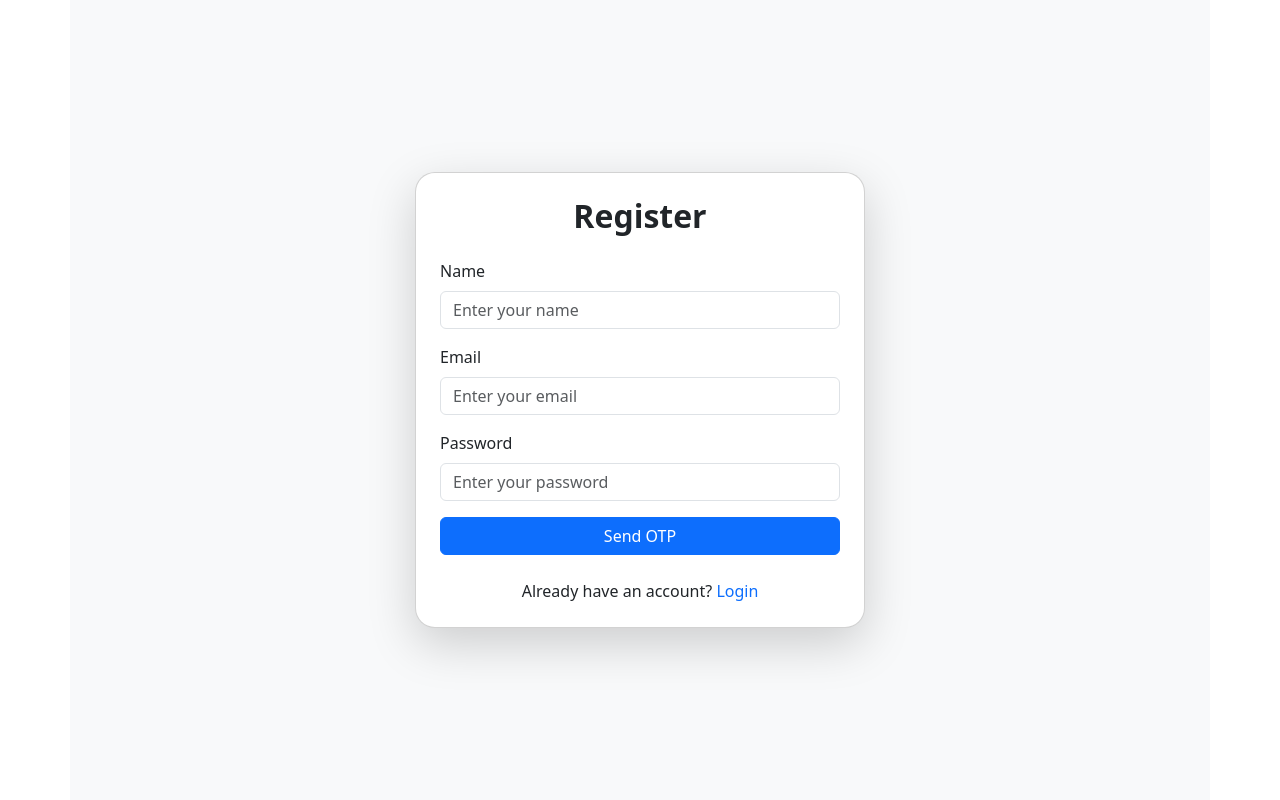
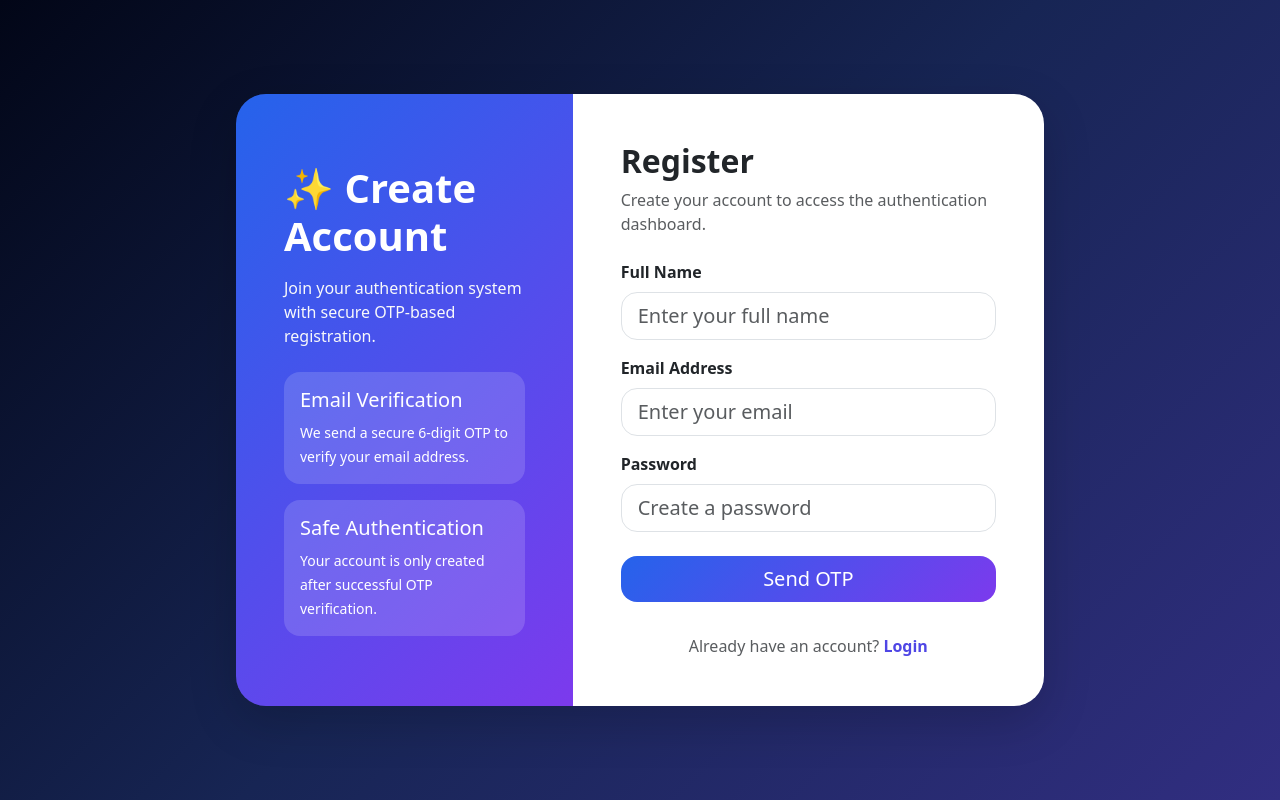
Before and after one commit to marisangithub/Authentication-frontend, a React app: page /register in a window 1280 px wide. Built offline with nearby package versions, Linux system fonts and the light colour scheme; the HTML template or start-up script is replaced by a standard one.

Commit message:
Update Register.jsx

```diff
--- a/src/pages/Register.jsx
+++ b/src/pages/Register.jsx
@@ -1,6 +1,7 @@
 import { useState } from 'react';
 import axios from 'axios';
 import { useNavigate } from 'react-router-dom';
+import 'bootstrap/dist/css/bootstrap.min.css';
 
 export default function Register() {
   const navigate = useNavigate();
@@ -16,6 +17,8 @@ export default function Register() {
   const [loading, setLoading] = useState(false);
   const [message, setMessage] = useState('');
   const [error, setError] = useState('');
+
+  const api = 'https://authentication-backend-5fku.onrender.com/api/auth';
 
   const handleChange = (e) => {
     setFormData({
@@ -36,12 +39,9 @@ export default function Register() {
     try {
       setLoading(true);
 
-      const response = await axios.post(
-        'https://authentication-backend-5fku.onrender.com/api/auth/register/send-otp',
-        {
+      const response = await axios.post(`${api}/register/send-otp`, {
         email: formData.email,
-        }
-      );
+      });
 
       setMessage(response.data.message);
       setOtpSent(true);
@@ -65,7 +65,7 @@ export default function Register() {
       setLoading(true);
 
       const response = await axios.post(
-        'https://authentication-backend-5fku.onrender.com/api/auth/register/verify-otp',
+        `${api}/register/verify-otp`,
         formData
       );
 
@@ -73,7 +73,7 @@ export default function Register() {
 
       setTimeout(() => {
         navigate('/login');
-      }, 1500);
+      }, 1800);
     } catch (err) {
       setError(err.response?.data?.message || 'Registration failed');
     } finally {
@@ -82,53 +82,100 @@ export default function Register() {
   };
 
   return (
-    <div className="container d-flex justify-content-center align-items-center min-vh-100 bg-light">
-      <div className="card shadow-lg p-4" style={{ width: '100%', maxWidth: '450px', borderRadius: '20px' }}>
-        <h2 className="text-center mb-4 fw-bold">Register</h2>
+    <div
+      className="min-vh-100 d-flex align-items-center justify-content-center px-3"
+      style={{
+        background: 'linear-gradient(135deg, #020617, #172554, #312e81)',
+      }}
+    >
+      <div className="row w-100 justify-content-center">
+        <div className="col-lg-10 col-xl-8">
+          <div
+            className="card border-0 shadow-lg overflow-hidden"
+            style={{
+              borderRadius: '30px',
+              background: 'rgba(255,255,255,0.08)',
+              backdropFilter: 'blur(18px)',
+            }}
+          >
+            <div className="row g-0">
+              <div
+                className="col-md-5 d-none d-md-flex flex-column justify-content-center text-white p-5"
+                style={{
+                  background: 'linear-gradient(135deg, #2563eb, #7c3aed)',
+                }}
+              >
+                <h1 className="fw-bold mb-3">✨ Create Account</h1>
+                <p className="mb-4 text-light">
+                  Join your authentication system with secure OTP-based registration.
+                </p>
+
+                <div
+                  className="rounded-4 p-3 mb-3"
+                  style={{ background: 'rgba(255,255,255,0.15)' }}
+                >
+                  <h5>Email Verification</h5>
+                  <small>
+                    We send a secure 6-digit OTP to verify your email address.
+                  </small>
+                </div>
+
+                <div
+                  className="rounded-4 p-3"
+                  style={{ background: 'rgba(255,255,255,0.15)' }}
+                >
+                  <h5>Safe Authentication</h5>
+                  <small>
+                    Your account is only created after successful OTP verification.
+                  </small>
+                </div>
+              </div>
+
+              <div className="col-md-7 p-4 p-md-5 bg-white">
+                <h2 className="fw-bold mb-2">Register</h2>
+                <p className="text-muted mb-4">
+                  Create your account to access the authentication dashboard.
+                </p>
 
                 {message && (
-          <div className="alert alert-success" role="alert">
-            {message}
-          </div>
+                  <div className="alert alert-success rounded-4">{message}</div>
                 )}
 
                 {error && (
-          <div className="alert alert-danger" role="alert">
-            {error}
-          </div>
+                  <div className="alert alert-danger rounded-4">{error}</div>
                 )}
 
                 <div className="mb-3">
-          <label className="form-label">Name</label>
+                  <label className="form-label fw-semibold">Full Name</label>
                   <input
                     type="text"
                     name="name"
-            className="form-control"
-            placeholder="Enter your name"
+                    className="form-control form-control-lg rounded-4"
+                    placeholder="Enter your full name"
                     value={formData.name}
                     onChange={handleChange}
                   />
                 </div>
 
                 <div className="mb-3">
-          <label className="form-label">Email</label>
+                  <label className="form-label fw-semibold">Email Address</label>
                   <input
                     type="email"
                     name="email"
-            className="form-control"
+                    className="form-control form-control-lg rounded-4"
                     placeholder="Enter your email"
                     value={formData.email}
                     onChange={handleChange}
                   />
                 </div>
 
-        <div className="mb-3">
-          <label className="form-label">Password</label>
+                <div className="mb-4">
+                  <label className="form-label fw-semibold">Password</label>
                   <input
                     type="password"
                     name="password"
-            className="form-control"
-            placeholder="Enter your password"
+                    className="form-control form-control-lg rounded-4"
+                    placeholder="Create a password"
                     value={formData.password}
                     onChange={handleChange}
                   />
@@ -136,20 +183,24 @@ export default function Register() {
 
                 {!otpSent ? (
                   <button
-            className="btn btn-primary w-100"
+                    className="btn btn-primary btn-lg w-100 rounded-4 mb-3"
                     onClick={sendOtp}
                     disabled={loading}
+                    style={{
+                      background: 'linear-gradient(135deg, #2563eb, #7c3aed)',
+                      border: 'none',
+                    }}
                   >
                     {loading ? 'Sending OTP...' : 'Send OTP'}
                   </button>
                 ) : (
                   <>
-            <div className="mt-4 mb-3">
-              <label className="form-label">Enter OTP</label>
+                    <div className="mb-3">
+                      <label className="form-label fw-semibold">Enter OTP</label>
                       <input
                         type="text"
                         name="otp"
-                className="form-control"
+                        className="form-control form-control-lg rounded-4 text-center"
                         placeholder="Enter 6-digit OTP"
                         value={formData.otp}
                         onChange={handleChange}
@@ -157,7 +208,7 @@ export default function Register() {
                     </div>
 
                     <button
-              className="btn btn-success w-100"
+                      className="btn btn-success btn-lg w-100 rounded-4 mb-3"
                       onClick={verifyOtpAndRegister}
                       disabled={loading}
                     >
@@ -166,15 +217,19 @@ export default function Register() {
                   </>
                 )}
 
-        <p className="text-center mt-4 mb-0">
+                <div className="text-center mt-3 text-muted">
                   Already have an account?{' '}
                   <span
-            style={{ color: '#0d6efd', cursor: 'pointer' }}
+                    style={{ cursor: 'pointer', color: '#4f46e5', fontWeight: '600' }}
                     onClick={() => navigate('/login')}
                   >
                     Login
                   </span>
-        </p>
+                </div>
+              </div>
+            </div>
+          </div>
+        </div>
       </div>
     </div>
   );
```
Lines whose indentation alone changed are shown as unchanged.
